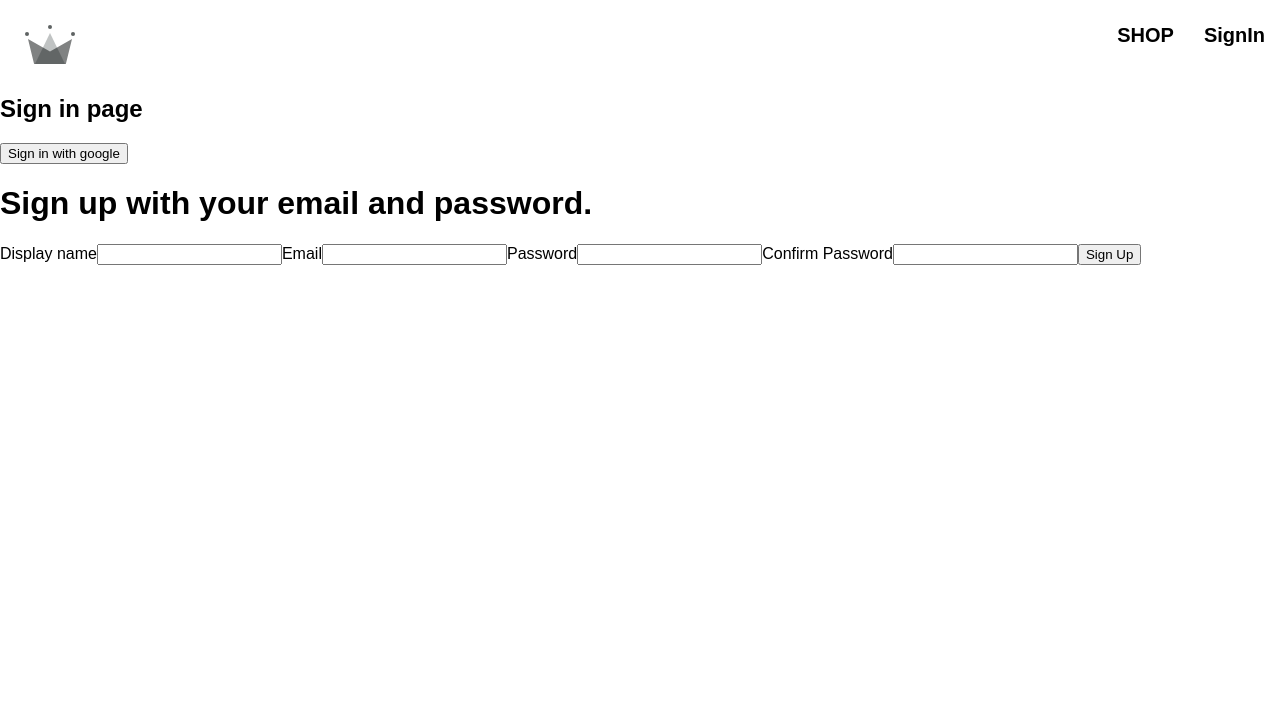
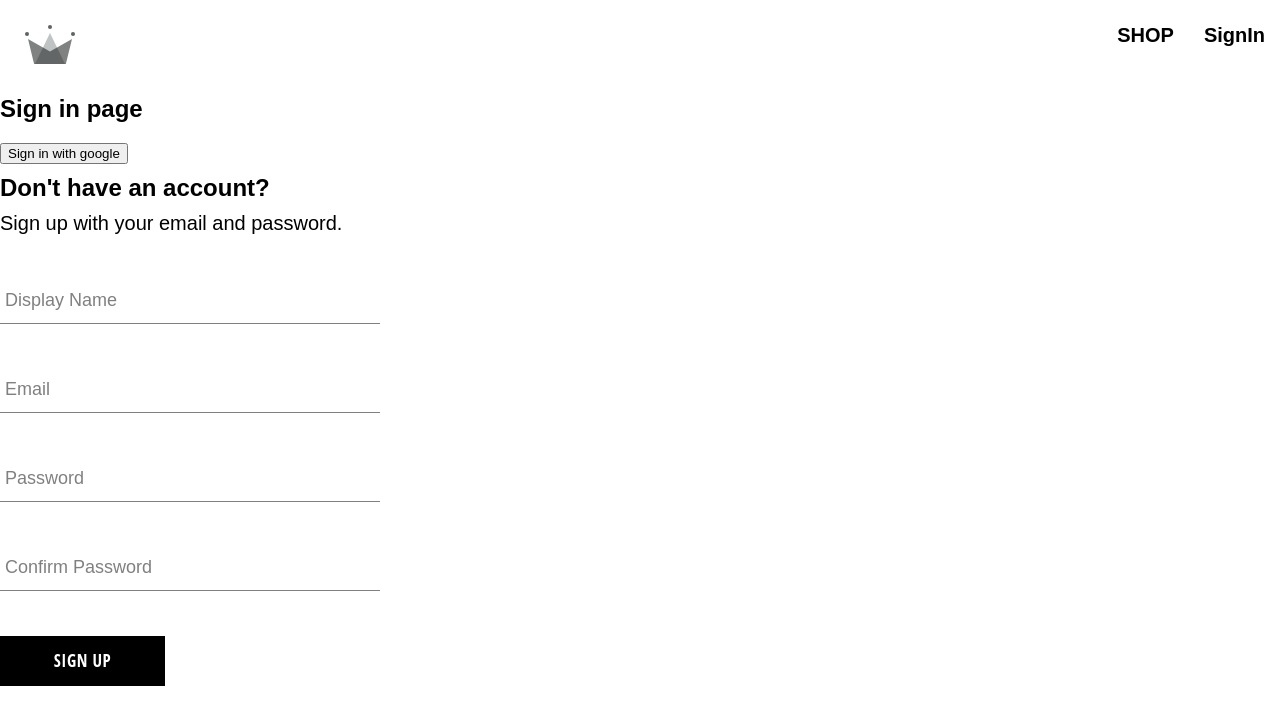
Before and after one commit to yaswanth23/ecommerce-app, a React (Create React App) app: page /signIn in a window 1280 px wide. Shown: the top 724 px of the page. Built offline with nearby package versions, Linux system fonts and the light colour scheme; a web font is replaced by a local one.

Commit message:
created signup, button, forminput components

```diff
--- /dev/null
+++ b/src/components/button/button.component.jsx
@@ -0,0 +1,19 @@
+import "./button.styles.scss";
+
+const BUTTON_TYPE_CLASSES = {
+  google: "google-sign-in",
+  inverted: "inverted",
+};
+
+const Button = ({ children, buttonType, ...otherProps }) => {
+  return (
+    <button
+      className={`button-container ${BUTTON_TYPE_CLASSES[buttonType]}`}
+      {...otherProps}
+    >
+      {children}
+    </button>
+  );
+};
+
+export default Button;
--- /dev/null
+++ b/src/components/button/button.styles.scss
@@ -0,0 +1,46 @@
+.button-container {
+  min-width: 165px;
+  width: auto;
+  height: 50px;
+  letter-spacing: 0.5px;
+  line-height: 50px;
+  padding: 0 35px 0 35px;
+  font-size: 17px;
+  background-color: black;
+  color: white;
+  text-transform: uppercase;
+  font-family: "Open Sans Condensed";
+  font-weight: bolder;
+  border: none;
+  cursor: pointer;
+  display: flex;
+  justify-content: center;
+
+  &:hover {
+    background-color: white;
+    color: black;
+    border: 1px solid black;
+  }
+
+  &.google-sign-in {
+    background-color: #4285f4;
+    color: white;
+
+    &:hover {
+      background-color: #357ae8;
+      border: none;
+    }
+  }
+
+  &.inverted {
+    background-color: white;
+    color: black;
+    border: 1px solid black;
+
+    &:hover {
+      background-color: black;
+      color: white;
+      border: none;
+    }
+  }
+}
--- /dev/null
+++ b/src/components/form-input/form-input.component.jsx
@@ -0,0 +1,20 @@
+import "./form-input.styles.scss";
+
+const FormInput = ({ label, ...otherProps }) => {
+  return (
+    <div className="group">
+      <input className="form-input" {...otherProps} />
+      {label && (
+        <label
+          className={`${
+            otherProps.value.length ? "shrink" : ""
+          } form-input-label`}
+        >
+          {label}
+        </label>
+      )}
+    </div>
+  );
+};
+
+export default FormInput;
--- /dev/null
+++ b/src/components/form-input/form-input.styles.scss
@@ -0,0 +1,54 @@
+$sub-color: grey;
+$main-color: black;
+
+@mixin shrinkLabel {
+  top: -18px;
+  font-size: 16px;
+  color: $main-color;
+}
+
+.group {
+  position: relative;
+  margin: 45px 0;
+
+  .form-input {
+    background: none;
+    background-color: white;
+    color: $sub-color;
+    font-size: 20px;
+    padding: 10px 10px 10px 5px;
+    display: block;
+    width: 100%;
+    border: none;
+    border-radius: 0;
+    border-bottom: 1px solid $sub-color;
+    margin: 25px 0;
+
+    &:focus {
+      outline: none;
+    }
+
+    &:focus ~ .form-input-label {
+      @include shrinkLabel();
+    }
+  }
+
+  input[type="password"] {
+    letter-spacing: 0.3em;
+  }
+
+  .form-input-label {
+    color: $sub-color;
+    font-size: 18px;
+    font-weight: normal;
+    position: absolute;
+    pointer-events: none;
+    left: 5px;
+    top: 10px;
+    transition: 300ms ease all;
+
+    &.shrink {
+      @include shrinkLabel();
+    }
+  }
+}
--- a/src/components/sign-up-form/sign-up-form.component.jsx
+++ b/src/components/sign-up-form/sign-up-form.component.jsx
@@ -1,9 +1,11 @@
 import { useState } from "react";
-import "./sign-up-form.styles.scss";
 import {
   createAuthUserWithEmailAndPassword,
   createUserDocumentFromAuth,
 } from "../../utils/firebase/firbase.utils";
+import FormInput from "../form-input/form-input.component";
+import "./sign-up-form.styles.scss";
+import Button from "../button/button.component";
 
 const defaultFormFields = {
   displayName: "",
@@ -23,7 +25,7 @@
   const handleFormSubmit = async (event) => {
     event.preventDefault();
 
-    if (password != confirmPassword) {
+    if (password !== confirmPassword) {
       alert("passwords do not match");
       return;
     }
@@ -36,7 +38,7 @@
       const userData = await createUserDocumentFromAuth(user, { displayName });
       resetFormFields();
     } catch (error) {
-      if (error.code == "auth/email-already-in-use") {
+      if (error.code === "auth/email-already-in-use") {
         alert("cannot create user, email already in use");
       } else {
         console.error("error creating the user", error.message);
@@ -51,11 +53,12 @@
   };
 
   return (
-    <div>
-      <h1>Sign up with your email and password.</h1>
+    <div className="sign-up-container">
+      <h2>Don't have an account?</h2>
+      <span>Sign up with your email and password.</span>
       <form onClick={handleFormSubmit}>
-        <label>Display name</label>
-        <input
+        <FormInput
+          label="Display Name"
           type="text"
           required
           onChange={handleFormChange}
@@ -63,35 +66,31 @@
           value={displayName}
           className="form-input"
         />
-
-        <label>Email</label>
-        <input
+        <FormInput
+          label="Email"
           type="email"
           required
           onChange={handleFormChange}
           name="email"
           value={email}
         />
-
-        <label>Password</label>
-        <input
+        <FormInput
+          label="Password"
           type="password"
           required
           onChange={handleFormChange}
           name="password"
           value={password}
         />
-
-        <label>Confirm Password</label>
-        <input
+        <FormInput
+          label="Confirm Password"
           type="password"
           required
           onChange={handleFormChange}
           name="confirmPassword"
           value={confirmPassword}
         />
-
-        <button type="submit">Sign Up</button>
+        <Button type="submit">Sign Up</Button>
       </form>
     </div>
   );
--- a/src/components/sign-up-form/sign-up-form.styles.scss
+++ b/src/components/sign-up-form/sign-up-form.styles.scss
@@ -1,54 +1,13 @@
-$sub-color: grey;
-$main-color: black;
+.sign-up-container {
+    display: flex;
+    flex-direction: column;
+    width: 380px;
 
-@mixin shrinkLabel {
-  top: -14px;
-  font-size: 12px;
-  color: $main-color;
-}
-
-.group {
-  position: relative;
-  margin: 45px 0;
-
-  .form-input {
-    background: none;
-    background-color: white;
-    color: $sub-color;
-    font-size: 18px;
-    padding: 10px 10px 10px 5px;
-    display: block;
-    width: 100%;
-    border: none;
-    border-radius: 0;
-    border-bottom: 1px solid $sub-color;
-    margin: 25px 0;
-
-    &:focus {
-      outline: none;
+    h2 {
+        margin: 10px 0;
     }
 
-    &:focus ~ .form-input-label {
-      @include shrinkLabel();
+    span {
+        font-size: 20px;
     }
-  }
-
-  input[type="password"] {
-    letter-spacing: 0.3em;
-  }
-
-  .form-input-label {
-    color: $sub-color;
-    font-size: 16px;
-    font-weight: normal;
-    position: absolute;
-    pointer-events: none;
-    left: 5px;
-    top: 10px;
-    transition: 300ms ease all;
-
-    &.shrink {
-      @include shrinkLabel();
-    }
-  }
 }
```
